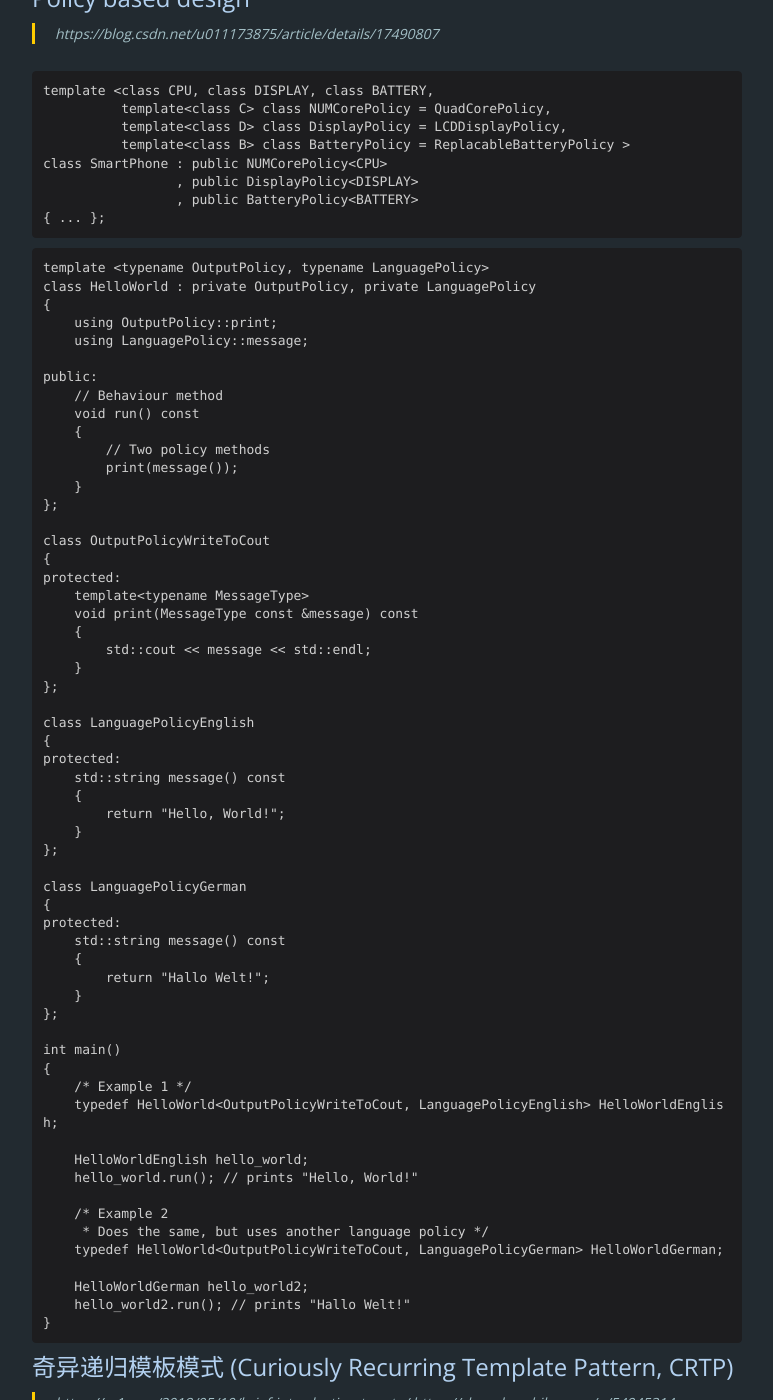
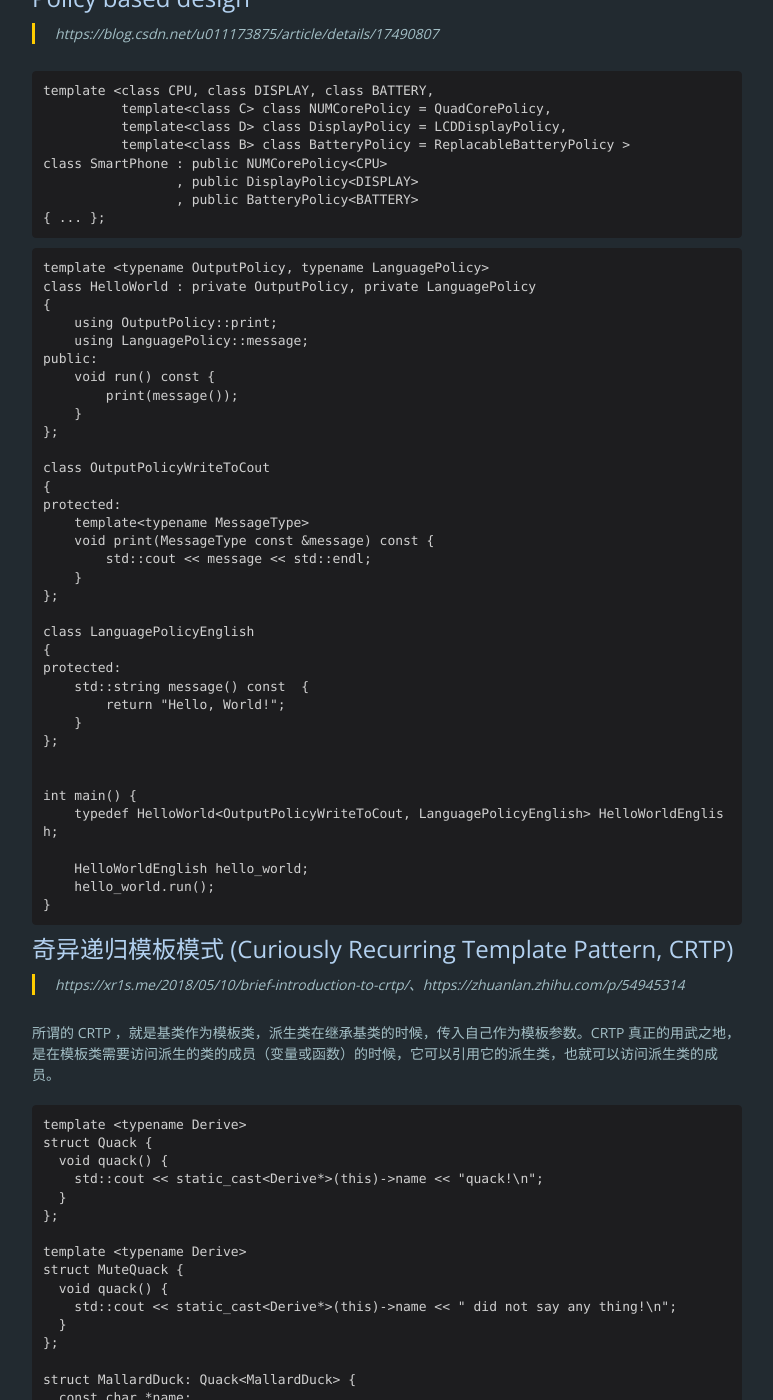
Before and after one commit to gogim1/gogim1.github.io, a Jekyll site: the page built from _posts/2019-12-25-design_pattern.md, in a window 1280 px wide and 1400 px high, scrolled down 12100 px. Shown: the whole window, without its empty margins (253-1026 px from the left). Built offline with Jekyll 4.4.1, drawn with Linux system fonts in a browser that asks for light colours; nearby versions of some CDN libraries; comment, search, counter and statistics services are not loaded; some of the changed text lies outside the part shown.

Commit message:
fix typo

````diff
--- a/_posts/2019-12-25-design_pattern.md
+++ b/_posts/2019-12-25-design_pattern.md
@@ -546,12 +546,8 @@ class HelloWorld : private OutputPolicy, private LanguagePolicy
 {
     using OutputPolicy::print;
     using LanguagePolicy::message;
-
 public:
-    // Behaviour method
-    void run() const
-    {
-        // Two policy methods
+    void run() const {
         print(message());
     }
 };
@@ -560,8 +556,7 @@ class OutputPolicyWriteToCout
 {
 protected:
     template<typename MessageType>
-    void print(MessageType const &message) const
-    {
+    void print(MessageType const &message) const {
         std::cout << message << std::endl;
     }
 };
@@ -569,42 +564,23 @@ protected:
 class LanguagePolicyEnglish
 {
 protected:
-    std::string message() const
-    {
+    std::string message() const  {
         return "Hello, World!";
     }
 };
 
-class LanguagePolicyGerman
-{
-protected:
-    std::string message() const
-    {
-        return "Hallo Welt!";
-    }
-};
 
-int main()
-{
-    /* Example 1 */
+int main() {
     typedef HelloWorld<OutputPolicyWriteToCout, LanguagePolicyEnglish> HelloWorldEnglish;
 
     HelloWorldEnglish hello_world;
-    hello_world.run(); // prints "Hello, World!"
-
-    /* Example 2
-     * Does the same, but uses another language policy */
-    typedef HelloWorld<OutputPolicyWriteToCout, LanguagePolicyGerman> HelloWorldGerman;
-
-    HelloWorldGerman hello_world2;
-    hello_world2.run(); // prints "Hallo Welt!"
+    hello_world.run();
 }
 ```
 
 
 ## 奇异递归模板模式 (Curiously Recurring Template Pattern, CRTP)
-> https://xr1s.me/2018/05/10/brief-introduction-to-crtp/
-https://zhuanlan.zhihu.com/p/54945314
+> https://xr1s.me/2018/05/10/brief-introduction-to-crtp/、https://zhuanlan.zhihu.com/p/54945314
 
 所谓的 CRTP ，就是基类作为模板类，派生类在继承基类的时候，传入自己作为模板参数。CRTP 真正的用武之地，是在模板类需要访问派生的类的成员（变量或函数）的时候，它可以引用它的派生类，也就可以访问派生类的成员。
 
````
